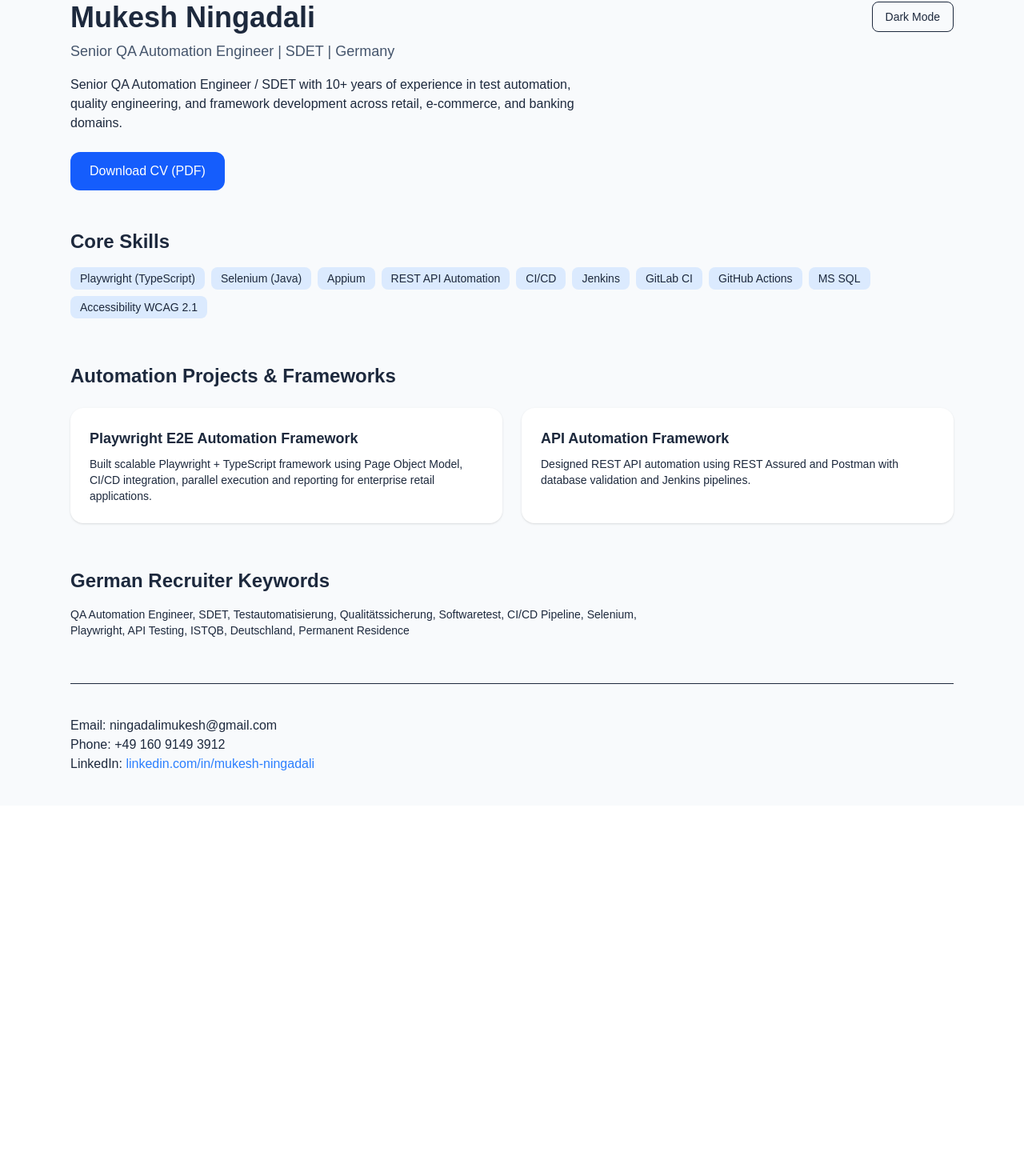
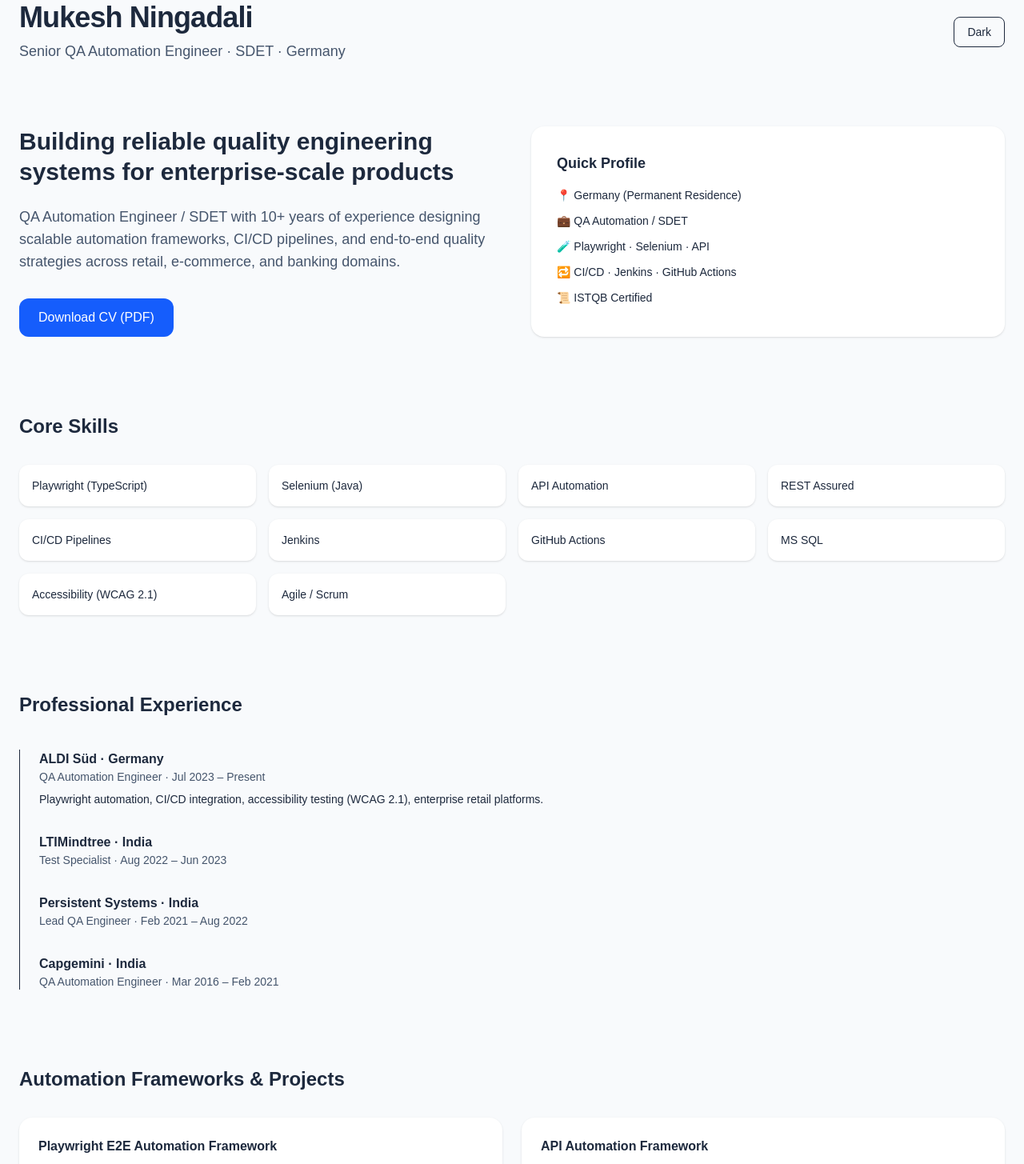
Before and after one commit to mukeshn/mukesh-qa-portfolio, a Next.js app: page / in a window 1280 px wide. Shown: the part 38-1493 px from the top of the page at 80% size. Before the commit the page ends 1045 px from the top, so only its background shows below. Built offline with nearby package versions, Linux system fonts and the light colour scheme.

Commit message:
Update portfolio layout

```diff
--- a/app/page.tsx
+++ b/app/page.tsx
@@ -7,115 +7,164 @@ export default function Home() {
   return (
     <main className={dark ? 'dark' : ''}>
       <div className="min-h-screen bg-slate-50 dark:bg-slate-900 text-slate-800 dark:text-slate-100 transition">
-        <div className="max-w-6xl mx-auto px-6 py-10">
+        <div className="max-w-7xl mx-auto px-6 py-10">
 
           {/* Header */}
-          <header className="flex justify-between items-start mb-12">
+          <header className="flex justify-between items-center mb-20">
             <div>
-              <h1 className="text-4xl font-bold">Mukesh Ningadali</h1>
+              <h1 className="text-4xl font-bold tracking-tight">
+                Mukesh Ningadali
+              </h1>
               <p className="mt-2 text-lg text-slate-600 dark:text-slate-300">
-                Senior QA Automation Engineer | SDET | Germany
+                Senior QA Automation Engineer · SDET · Germany
               </p>
-
-              <p className="mt-4 max-w-2xl">
-                Senior QA Automation Engineer / SDET with 10+ years of experience
-                in test automation, quality engineering, and framework development
-                across retail, e-commerce, and banking domains.
-              </p>
-
-              <a
-                href="/Mukesh_Ningadali_Senior_QA_Automation_Engineer_Germany.pdf"
-                download
-                className="inline-block mt-6 px-6 py-3 bg-blue-600 text-white rounded-xl hover:bg-blue-700"
-              >
-                Download CV (PDF)
-              </a>
             </div>
 
             <button
               onClick={() => setDark(!dark)}
               className="px-4 py-2 border rounded-lg text-sm"
             >
-              {dark ? 'Light Mode' : 'Dark Mode'}
+              {dark ? 'Light' : 'Dark'}
             </button>
           </header>
 
+          {/* Hero */}
+          <section className="grid md:grid-cols-2 gap-12 mb-24">
+            <div>
+              <h2 className="text-3xl font-semibold leading-tight">
+                Building reliable quality engineering systems for
+                enterprise-scale products
+              </h2>
+              <p className="mt-6 text-lg text-slate-600 dark:text-slate-300">
+                QA Automation Engineer / SDET with 10+ years of experience
+                designing scalable automation frameworks, CI/CD pipelines,
+                and end-to-end quality strategies across retail, e-commerce,
+                and banking domains.
+              </p>
+
+              <a
+                href="/Mukesh_Ningadali_Senior_QA_Automation_Engineer_Germany.pdf"
+                download
+                className="inline-block mt-8 px-6 py-3 bg-blue-600 text-white rounded-xl hover:bg-blue-700"
+              >
+                Download CV (PDF)
+              </a>
+            </div>
+
+            <div className="bg-white dark:bg-slate-800 rounded-2xl p-8 shadow">
+              <h3 className="font-semibold text-lg mb-4">Quick Profile</h3>
+              <ul className="space-y-3 text-sm">
+                <li>📍 Germany (Permanent Residence)</li>
+                <li>💼 QA Automation / SDET</li>
+                <li>🧪 Playwright · Selenium · API</li>
+                <li>🔁 CI/CD · Jenkins · GitHub Actions</li>
+                <li>📜 ISTQB Certified</li>
+              </ul>
+            </div>
+          </section>
+
           {/* Skills */}
-          <section className="mb-14">
-            <h2 className="text-2xl font-semibold mb-4">Core Skills</h2>
-            <div className="flex flex-wrap gap-2">
+          <section className="mb-24">
+            <h2 className="text-2xl font-semibold mb-8">Core Skills</h2>
+            <div className="grid sm:grid-cols-2 lg:grid-cols-4 gap-4">
               {[
                 'Playwright (TypeScript)',
                 'Selenium (Java)',
-                'Appium',
-                'REST API Automation',
-                'CI/CD',
+                'API Automation',
+                'REST Assured',
+                'CI/CD Pipelines',
                 'Jenkins',
-                'GitLab CI',
                 'GitHub Actions',
                 'MS SQL',
-                'Accessibility WCAG 2.1',
+                'Accessibility (WCAG 2.1)',
+                'Agile / Scrum',
               ].map(skill => (
-                <span
+                <div
                   key={skill}
-                  className="px-3 py-1 bg-blue-100 dark:bg-blue-900 rounded-lg text-sm"
+                  className="bg-white dark:bg-slate-800 rounded-xl p-4 shadow text-sm"
                 >
                   {skill}
-                </span>
+                </div>
               ))}
             </div>
           </section>
 
-          {/* Projects */}
-          <section className="mb-14">
-            <h2 className="text-2xl font-semibold mb-6">
-              Automation Projects & Frameworks
-            </h2>
+          {/* Experience */}
+          <section className="mb-24">
+            <h2 className="text-2xl font-semibold mb-10">Professional Experience</h2>
 
-            <div className="grid md:grid-cols-2 gap-6">
-              <div className="p-6 bg-white dark:bg-slate-800 rounded-2xl shadow">
-                <h3 className="font-semibold text-lg">
-                  Playwright E2E Automation Framework
-                </h3>
+            <div className="space-y-8 border-l pl-6">
+              <div>
+                <h3 className="font-semibold">ALDI Süd · Germany</h3>
+                <p className="text-sm text-slate-600 dark:text-slate-300">
+                  QA Automation Engineer · Jul 2023 – Present
+                </p>
                 <p className="mt-2 text-sm">
-                  Built scalable Playwright + TypeScript framework using Page
-                  Object Model, CI/CD integration, parallel execution and
-                  reporting for enterprise retail applications.
+                  Playwright automation, CI/CD integration, accessibility
+                  testing (WCAG 2.1), enterprise retail platforms.
                 </p>
               </div>
 
-              <div className="p-6 bg-white dark:bg-slate-800 rounded-2xl shadow">
-                <h3 className="font-semibold text-lg">
-                  API Automation Framework
-                </h3>
-                <p className="mt-2 text-sm">
-                  Designed REST API automation using REST Assured and Postman
-                  with database validation and Jenkins pipelines.
+              <div>
+                <h3 className="font-semibold">LTIMindtree · India</h3>
+                <p className="text-sm text-slate-600 dark:text-slate-300">
+                  Test Specialist · Aug 2022 – Jun 2023
+                </p>
+              </div>
+
+              <div>
+                <h3 className="font-semibold">Persistent Systems · India</h3>
+                <p className="text-sm text-slate-600 dark:text-slate-300">
+                  Lead QA Engineer · Feb 2021 – Aug 2022
+                </p>
+              </div>
+
+              <div>
+                <h3 className="font-semibold">Capgemini · India</h3>
+                <p className="text-sm text-slate-600 dark:text-slate-300">
+                  QA Automation Engineer · Mar 2016 – Feb 2021
                 </p>
               </div>
             </div>
           </section>
 
-          {/* German Keywords */}
-          <section className="mb-14">
-            <h2 className="text-2xl font-semibold mb-4">
-              German Recruiter Keywords
+          {/* Projects */}
+          <section className="mb-24">
+            <h2 className="text-2xl font-semibold mb-8">
+              Automation Frameworks & Projects
             </h2>
-            <p className="text-sm max-w-3xl">
-              QA Automation Engineer, SDET, Testautomatisierung,
-              Qualitätssicherung, Softwaretest, CI/CD Pipeline, Selenium,
-              Playwright, API Testing, ISTQB, Deutschland, Permanent Residence
-            </p>
+
+            <div className="grid md:grid-cols-2 gap-6">
+              <div className="bg-white dark:bg-slate-800 rounded-2xl p-6 shadow">
+                <h3 className="font-semibold">
+                  Playwright E2E Automation Framework
+                </h3>
+                <p className="mt-2 text-sm">
+                  Scalable TypeScript-based framework with POM, parallel
+                  execution, reporting, and CI/CD integration.
+                </p>
+              </div>
+
+              <div className="bg-white dark:bg-slate-800 rounded-2xl p-6 shadow">
+                <h3 className="font-semibold">
+                  API Automation Framework
+                </h3>
+                <p className="mt-2 text-sm">
+                  REST Assured + Postman automation with database validation
+                  and Jenkins pipelines.
+                </p>
+              </div>
+            </div>
           </section>
 
           {/* Footer */}
-          <footer className="pt-10 border-t">
+          <footer className="border-t pt-10 text-sm">
             <p>Email: ningadalimukesh@gmail.com</p>
             <p>Phone: +49 160 9149 3912</p>
             <p>
               LinkedIn:{' '}
               <a
-                className="text-blue-500"
+                className="text-blue-600"
                 href="https://www.linkedin.com/in/mukesh-ningadali/"
                 target="_blank"
               >
```
